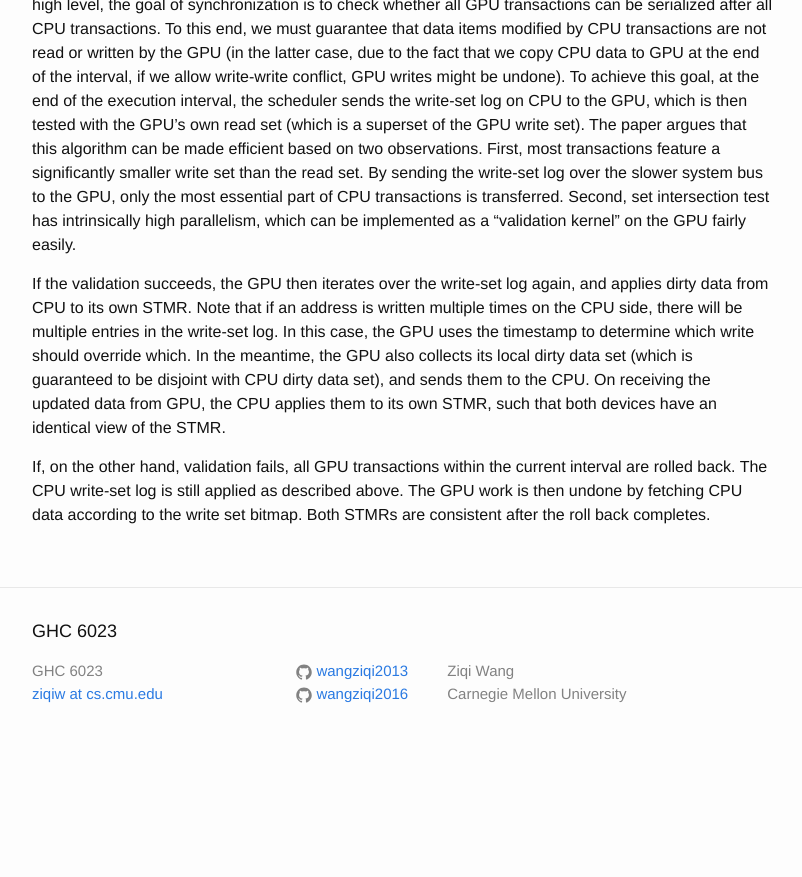
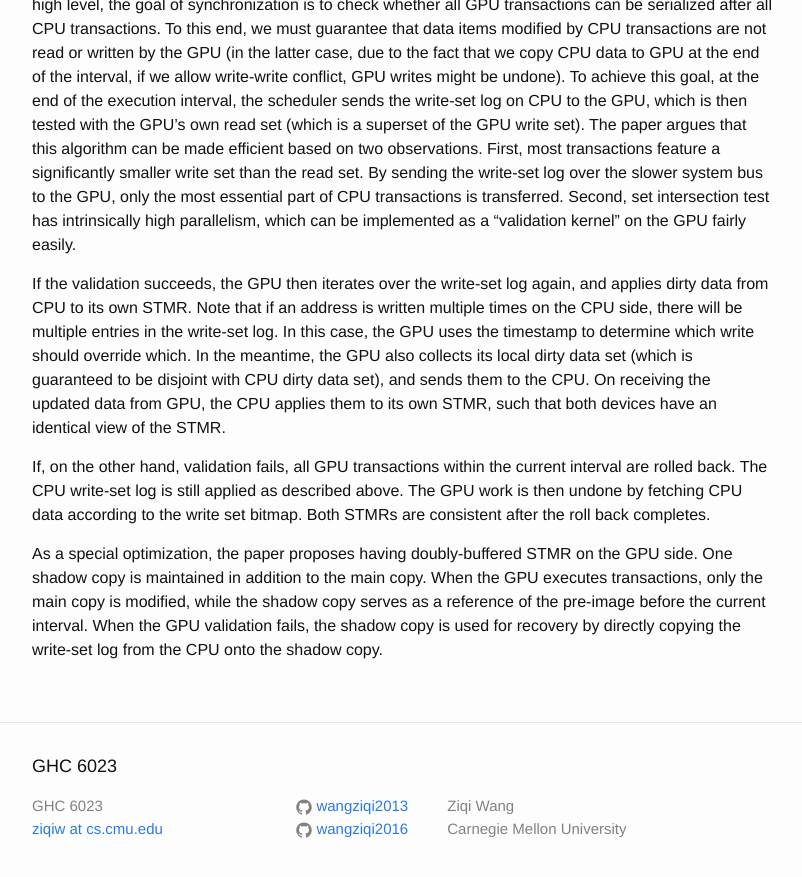
Before and after one commit to wangziqi2013/wangziqi2013.github.io, a Jekyll site: the page built from _posts/2019-10-20-hetm.markdown, in a window 1280 px wide and 900 px high, scrolled down 1807 px. Shown: the top 877 px of the window, without its empty margins (238-1040 px from the left). Built offline with Jekyll 4.4.1, drawn with Linux system fonts in a browser that asks for light colours; before the commit the page ends 2572 px from its top, so only the background shows below that.

Commit message:
Adding shadow copy

```diff
--- a/_posts/2019-10-20-hetm.markdown
+++ b/_posts/2019-10-20-hetm.markdown
@@ -80,3 +80,8 @@ identical view of the STMR.
 If, on the other hand, validation fails, all GPU transactions within the current interval are rolled back. The CPU
 write-set log is still applied as described above. The GPU work is then undone by fetching CPU data according to the
 write set bitmap. Both STMRs are consistent after the roll back completes.
+
+As a special optimization, the paper proposes having doubly-buffered STMR on the GPU side. One shadow copy is maintained
+in addition to the main copy. When the GPU executes transactions, only the main copy is modified, while the shadow
+copy serves as a reference of the pre-image before the current interval. When the GPU validation fails, the shadow copy is
+used for recovery by directly copying the write-set log from the CPU onto the shadow copy.
```
